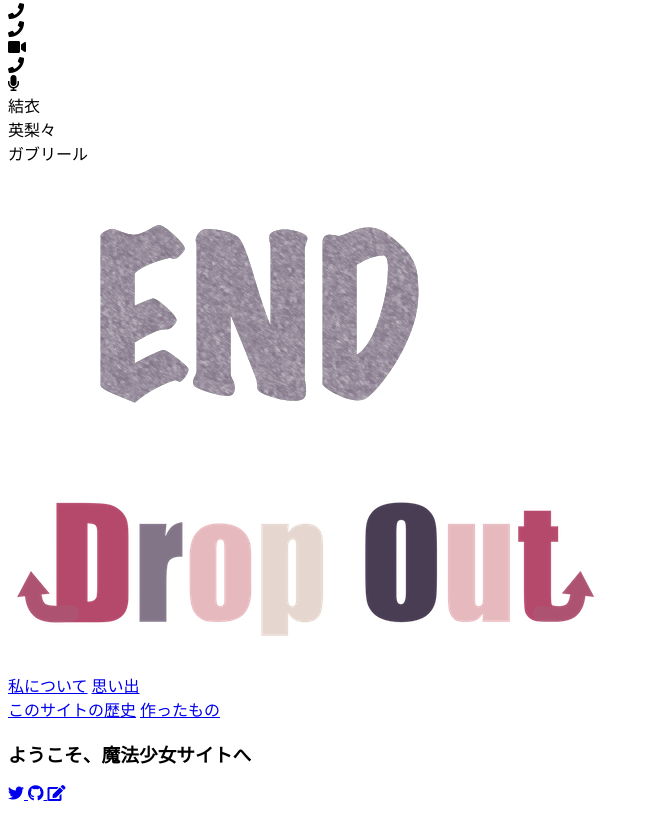
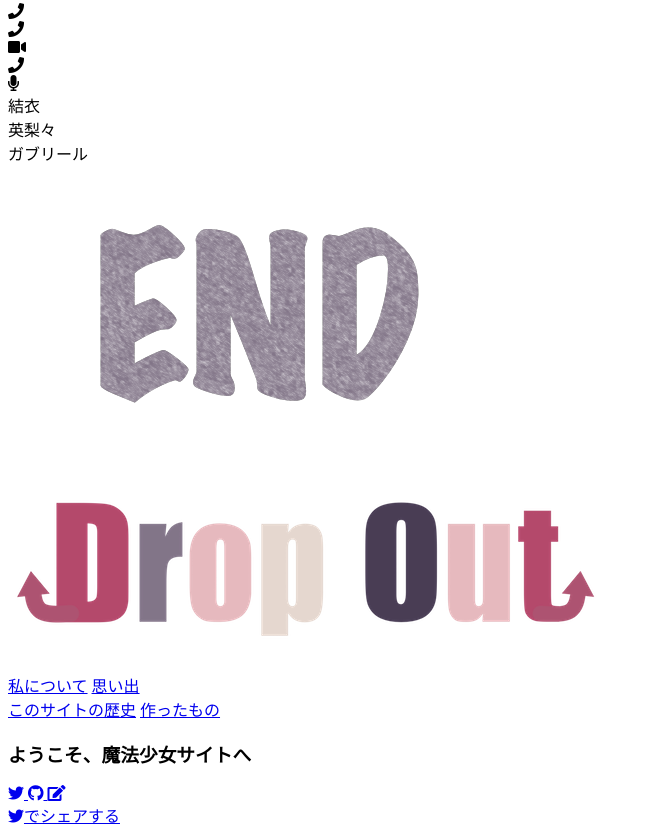
Before and after one commit to yui540/DropOut, a website built with webpack: page public/index.html in a window 1280 px wide. Shown: the part 2314-3149 px from the top of the page, without its empty margins (0-648 px from the left). Before the commit the page ends 3125 px from the top, so only its background shows below. Built offline with nearby package versions, Linux system fonts and the light colour scheme; files whose address does not match are found by name; what riot would draw is missing.

Commit message:
update: twitterシェアボタンをマークアップ

```diff
--- a/public/index.html
+++ b/public/index.html
@@ -378,6 +378,11 @@
             <i class="fas fa-edit"></i>
           </a>
         </section>
+        <section class="top-page__share-btn">
+          <a target="_blank" href="http://twitter.com/intent/tweet?url=https://magical-girl.site&text=DropOut - 魔法少女にはなれなかった - / @eriri_jp">
+            <i class="fab fa-twitter"></i>でシェアする
+          </a>
+        </section>
       </section>
     </main>
     <script type="text/javascript" src="./scripts/app.min.js"></script>
```
